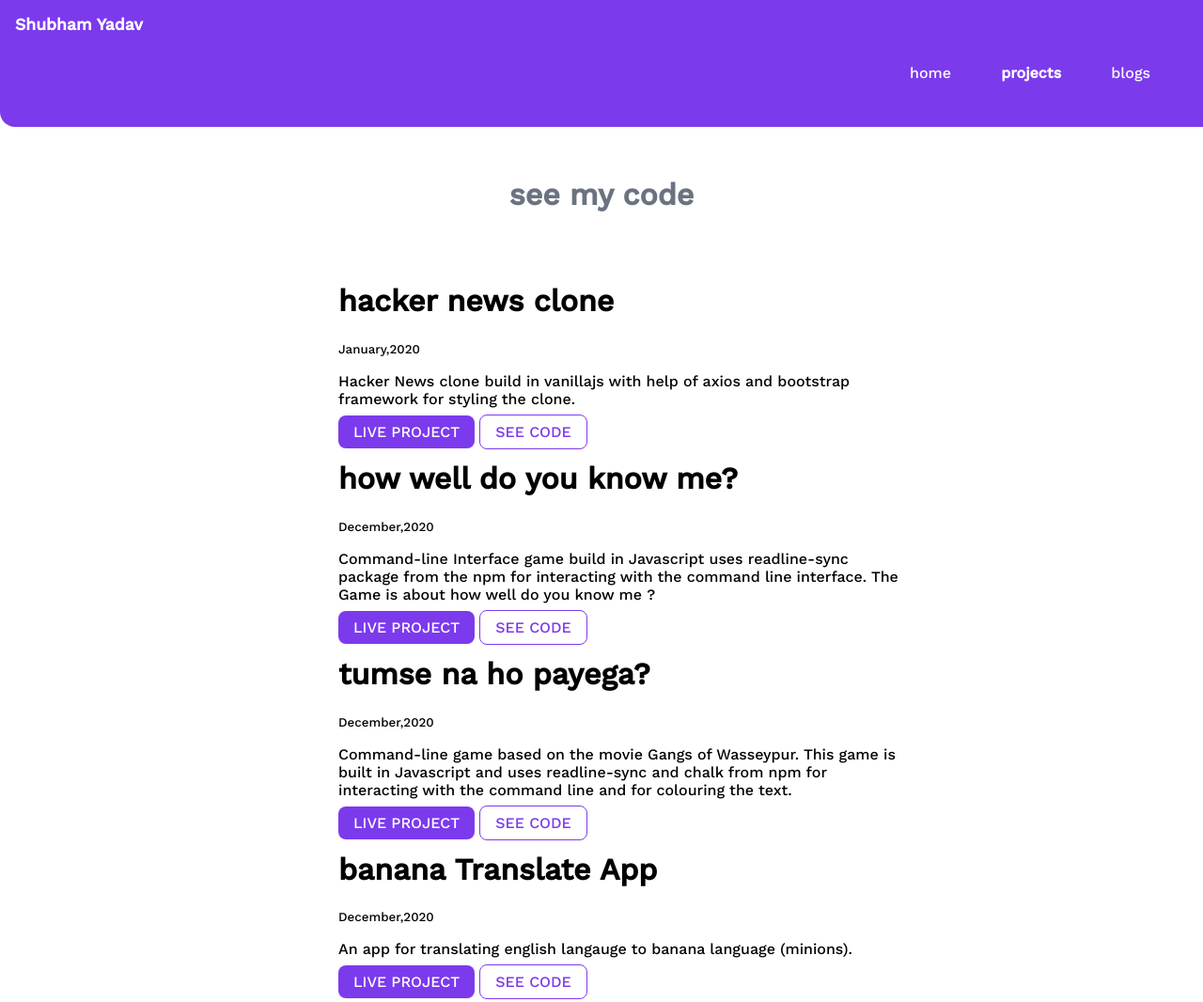
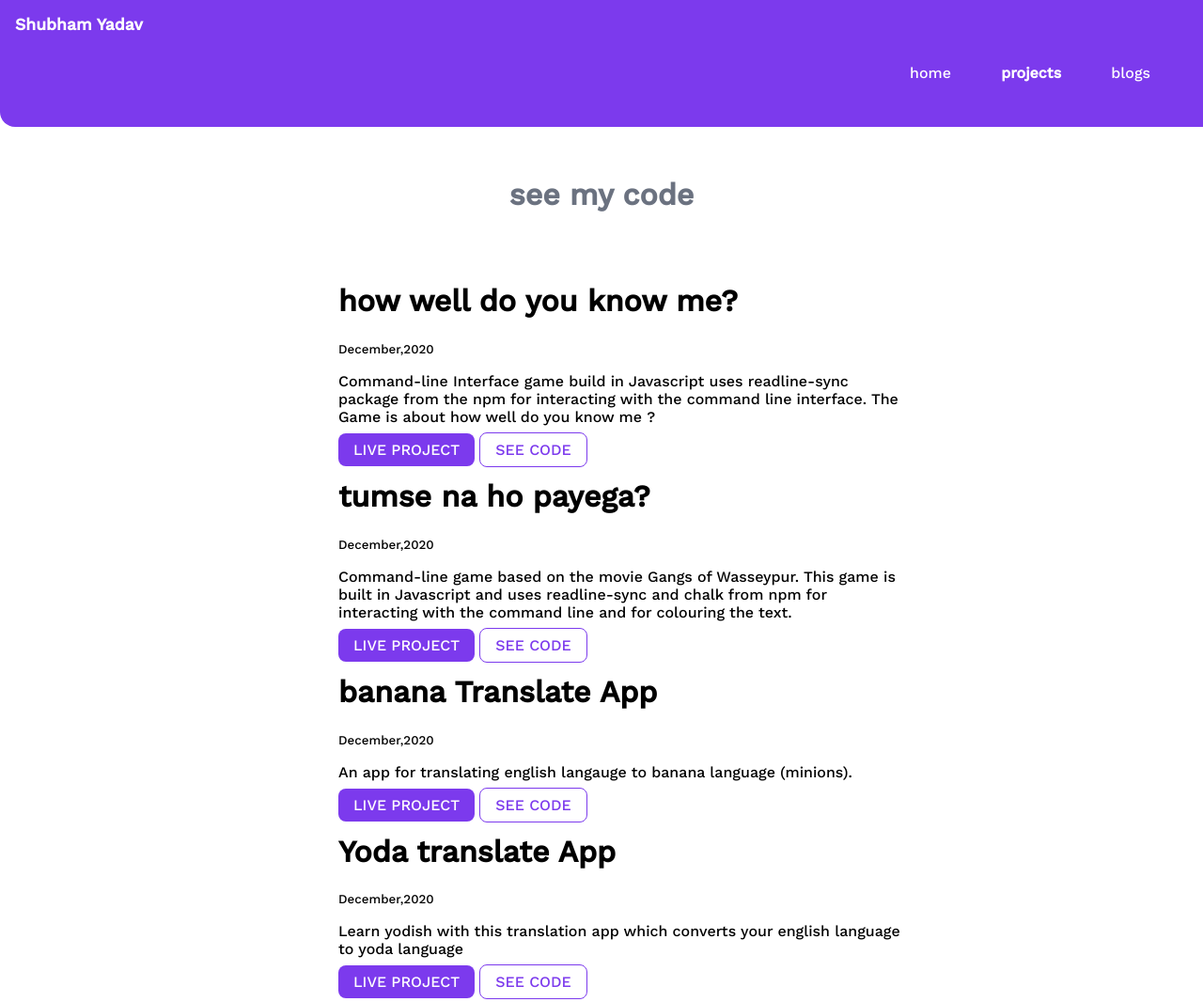
Before and after one commit to shubhamdsm/myportfoliosite, a plain HTML site: page projects.html in a window 1280 px wide. Shown: the top 1066 px of the page at 94% size. Drawn offline with nearby package versions, Linux system fonts and the light colour scheme.

Commit message:
Update projects.html

```diff
--- a/projects.html
+++ b/projects.html
@@ -28,13 +28,7 @@
 
 
     <ul class="list-non-bullets container-center" >
-        <li>
-            <h1>hacker news clone</h1>
-            <small>January,2020</small>
-            <p>Hacker News clone build in vanillajs with help of axios and bootstrap framework for styling the clone.</p>
-            <a class=" link primary-link" href="https://hacker-news-clone-js.netlify.app/">LIVE PROJECT</a>
-            <a class="link secondary-link" href="https://github.com/shubhamdsm/hackernews-clone">SEE CODE</a>
-        </li>
+
        <li>
             <h1>how well do you know me?</h1>
             <small>December,2020</small>
```
